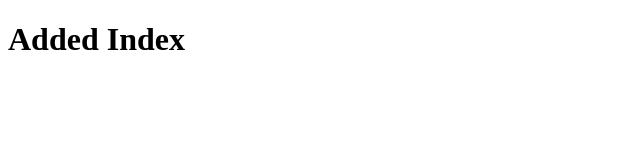
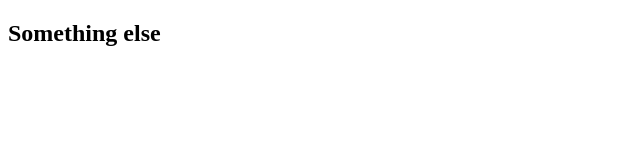
Before and after one commit to HactorPK/testtwo, a plain HTML site: page index.html in a window 1280 px wide. Shown: the whole page, without its empty margins (0-640 px from the left). Drawn offline with Linux system fonts and the light colour scheme.

Commit message:
added h2

```diff
--- a/index.html
+++ b/index.html
@@ -4,6 +4,6 @@
     <title>Document</title>
 </head>
 <body>
-    <h1>Added Index</h1>
+    <h2>Something else</h2>
 </body>
 </html>
```
